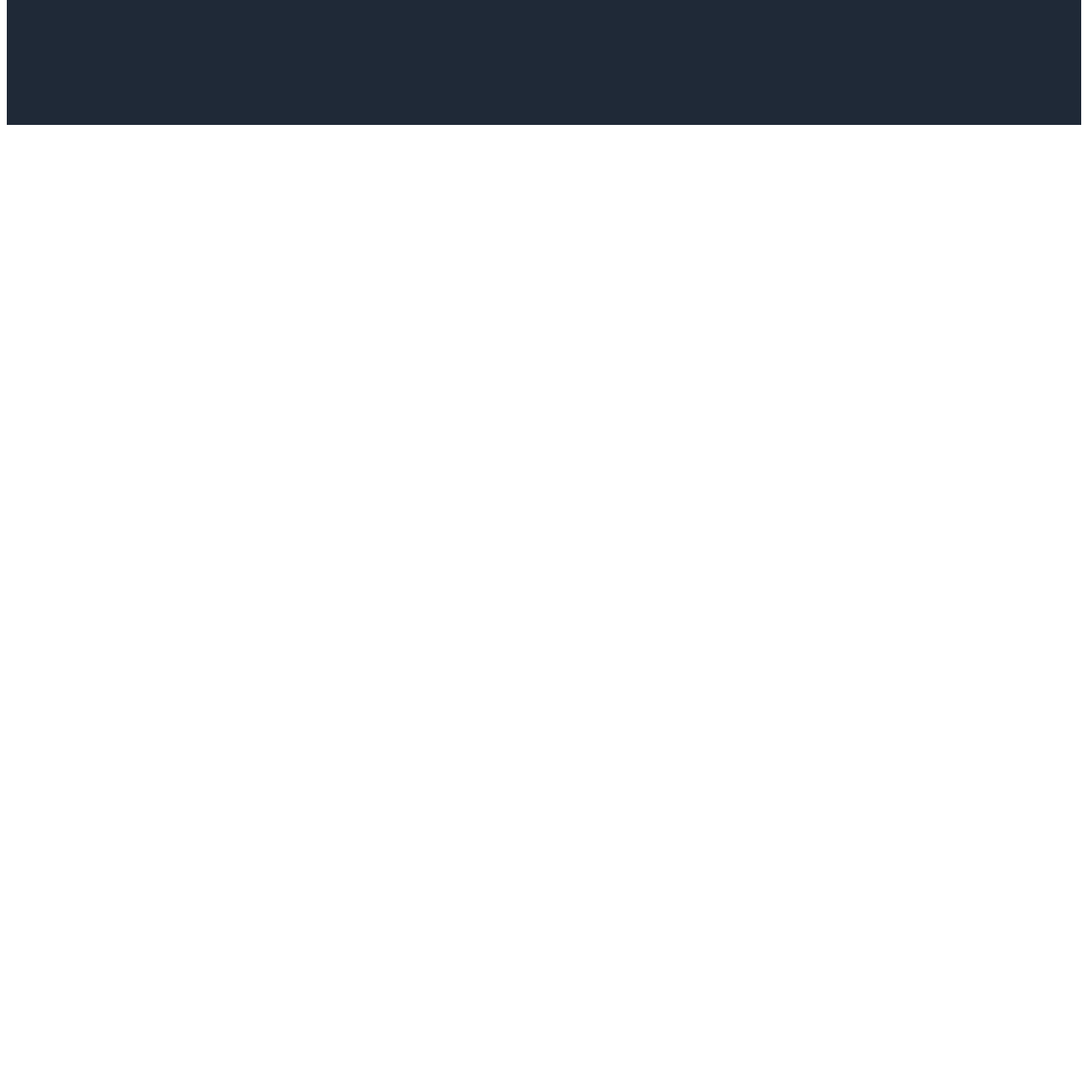
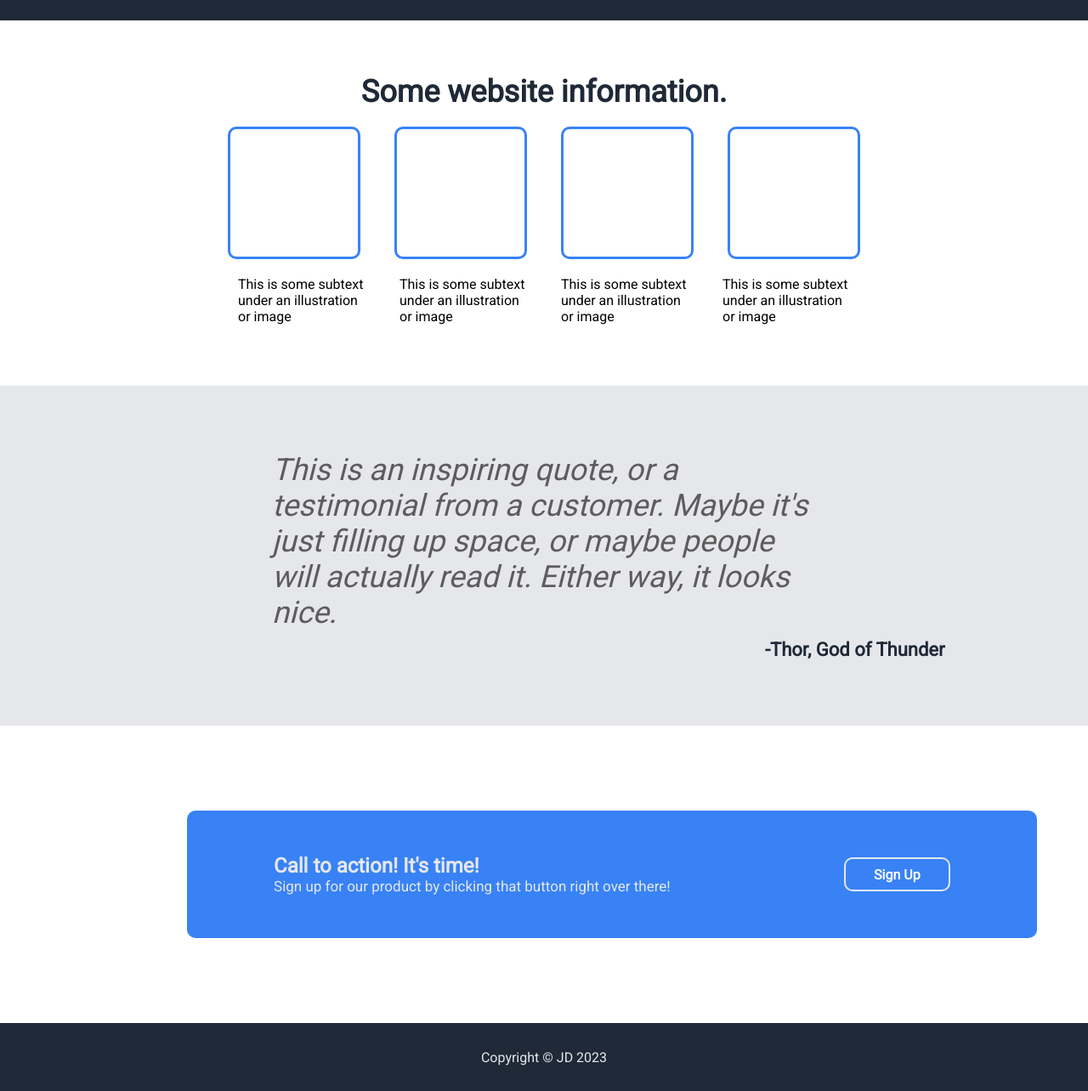
Before and after one commit to jdavis530/odin-test-site, a plain HTML site: page index.html in a window 1280 px wide. Shown: the part 461-1745 px from the top of the page at 85% size. Before the commit the page ends 800 px from the top, so only its background shows below. Drawn offline with Linux system fonts and the light colour scheme.

Commit message:
Complete lading page

```diff
--- a/index.html
+++ b/index.html
@@ -13,31 +13,66 @@
         * {
             font-family: 'Roboto';
         }
+
+        html, body {
+            margin: 0;
+            padding: 0;
+        }
     </style>
 </head>
 
 <body>
     <div class="nav">
-        <div class="logo">Header Logo</div>
+        <div class="logo">Website Logo</div>
         <div class="right-links">
             <ul>
-                <li>header link one</li>
-                <li>header link two</li>
-                <li>header link three</li>
+                <li>nav link one</li>
+                <li>nav link two</li>
+                <li>nav link three</li>
             </ul>
         </div>
     </div>
-    <div class="section-one">
+    <div class="header-section">
         <div class="main-left">
             <div class="main-text">This is a website template</div>
-                <div class="secondary-text">This website has some subtext that goes here under the main title. It's smaller font and the color is lower contrast.</div>
+            <div class="secondary-text">This website has some subtext that goes here under the main title. It's smaller font and the color is lower contrast.</div>
             <button class="button-one">Sign Up</button>
         </div>
         <div class="main-right">
             <div class="placeholder">Image Placeholder</div>
         </div>
     </div>
-
+    <div class="info-section">
+        <div class="info-header">
+            <div class="info-text">Some website information.</div>
+        </div>
+        <div class="info-images">
+            <div class="image"></div>
+            <div class="image"></div>
+            <div class="image"></div>
+            <div class="image"></div>
+        </div>
+        <div class="image-text">
+            <div class="caption">This is some subtext under an illustration or image</div>
+            <div class="caption">This is some subtext under an illustration or image</div>
+            <div class="caption">This is some subtext under an illustration or image</div>
+            <div class="caption">This is some subtext under an illustration or image</div>
+        </div>
+    </div>
+    <div class="quote-section">
+        <div class="quote">This is an inspiring quote, or a testimonial from a customer. Maybe it's just filling up space, or maybe people will actually read it. Either way, it looks nice.</div>
+        <div class="sig">-Thor, God of Thunder</div>
+    </div>
+    <div class="call-section">
+        <div class="call-left">
+            <div class="action-header">Call to action! It's time!</div>
+            <div class="action-text">Sign up for our product by clicking that button right over there!</div>
+        </div>
+        <button class="call-button">Sign Up</button>
+    </div>
+    <div class="footer">
+        <div class="footer-text">Copyright © JD 2023</div>
+    </div>
 </body>
 
 </html>
--- a/styles.css
+++ b/styles.css
@@ -31,47 +31,167 @@ ul {
     color: #e5e7eb;
 }
 
-.section-one {
+.header-section {
     background-color: #1f2937;
+    height: 300px;
     display: flex;
+    justify-content: space-between;
+    padding-top: 100px;
+    padding-bottom: 35px;
 }
 
 .main-left {
     display: flex;
     flex-direction: column;
     gap: 10px;
-    padding: 75px 150px 0px 150px;
-}
-
-.main-text {
-    font-size: 48px;
-    color: #f9faf8;
-    font-weight: 900;
-}
-
-.button-one {
-    color: white;
-    background-color: rgb(52, 135, 190);
-    border-style: none;
-    border-radius: 5px;
-    width: 75px;
-    height: auto;
+    margin-left: 150px;
+    margin-right: 135px;
 }
 
 .main-right {
     display: flex;
-    margin: 150px;
-    flex-grow: 1;
+    margin-right: 150px;
+}
+
+.main-text {
+    color: #f9faf8;
+    font-size: 48px;
+    font-weight: 900;
+    display: flex;
+    justify-content: center;
+    align-items: center;
 }
 
 .placeholder {
+    font-size: 18px;
+    color: #f9faf8;
+    height: 225px;
     width: 500px;
-    height: 250px;
     background-color: lightslategray;
     font-size: 18px;
-    color: #f9faf8;
     display: flex;
     justify-content: center;
     align-items: center;
+}
 
+.button-one {
+    width: 125px;
+    height: 40px;
+    background-color: #3882f6;
+    color: #f9faf8;
+    border-radius: 10px;
+    border-style: none;
 }
+
+.info-section {
+    height: 400px;
+    display: flex;
+    flex-direction: column;
+    margin: 10px 200px 20px 200px;
+    gap: 20px;    justify-content: center;
+    align-items: center;
+}
+
+.info-text {
+    color: #1f2937;
+    font-size: 36px;
+    font-weight: 900;
+}
+
+.info-images {
+    display: flex;
+    justify-content: center;
+    gap: 40px;
+}
+
+.image {
+    border-color: #3882f6;
+    width: 150px;
+    height: 150px;
+    border-style: solid;
+    border-radius: 10px;
+}
+
+.image-text {
+    display: flex;
+    justify-content: center;
+    flex-direction: row;
+    gap: 40px;
+}
+
+.caption {
+    width: 150px;
+    height: auto;
+}
+
+.quote-section {
+    background-color: #e5e7eb;
+    height: 400px;
+    display: flex;
+    flex-direction: column;
+    justify-content: center;
+    gap: 10px;
+}
+
+.quote {
+    font-size: 36px;
+    color: rgb(95, 92, 92);
+    font-style: italic;
+    font-weight: lighter;
+    display: flex;
+    margin: 0px 320px 0px 320px;
+}
+
+.sig {
+    color: #1f2937;
+    font-size: 22px;
+    font-weight: 700;
+    margin-left: 900px;
+}
+
+.call-section {
+    background-color: #3882f6;
+    display: flex;
+    justify-content: space-around;
+    align-items: center;
+    height: 150px;
+    width: 1000px;
+    border-radius: 10px;
+    margin: 100px 0px 100px 220px;
+}
+
+.call-left {
+    color: #e5e7eb;
+    display: flex;
+    flex-direction: column;
+}
+
+.call-button {
+    border-style: solid;
+    border-color: #e5e7eb;
+    background-color: #3882f6;
+    width: 125px;
+    height: 40px;
+    color: #f9faf8;
+    border-radius: 10px;
+    font-weight: 700;
+    font-size: 16px;
+}
+
+.action-header {
+    font-weight: 700;
+    font-size: 24px;
+}
+
+.action-text {
+    font-size: 17px;
+}
+
+.footer {
+    background-color: #1f2937;
+    height:80px;
+    color: #e5e7eb;
+    display: flex;
+    justify-content: center;
+    align-items: center;
+}
```
